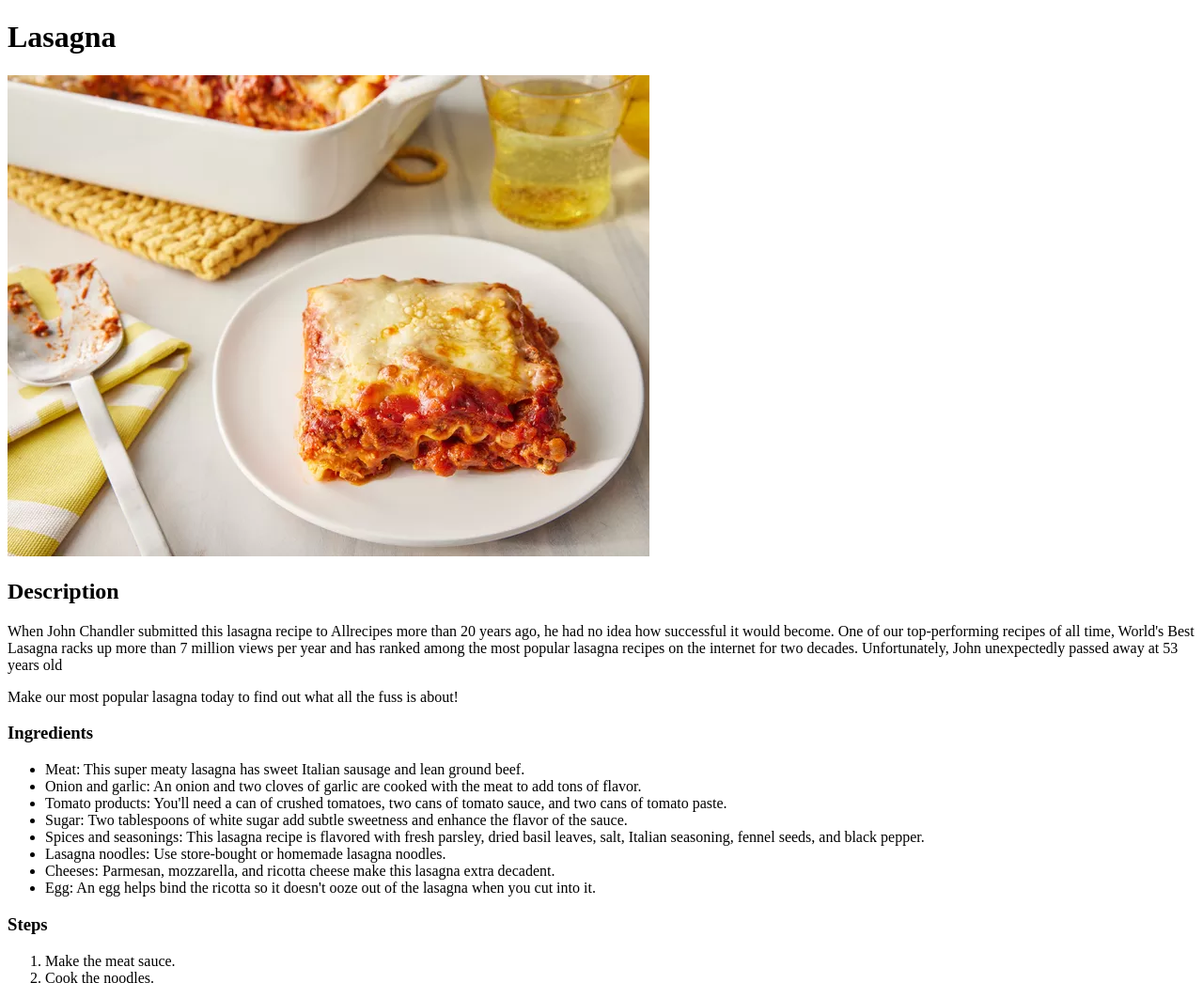
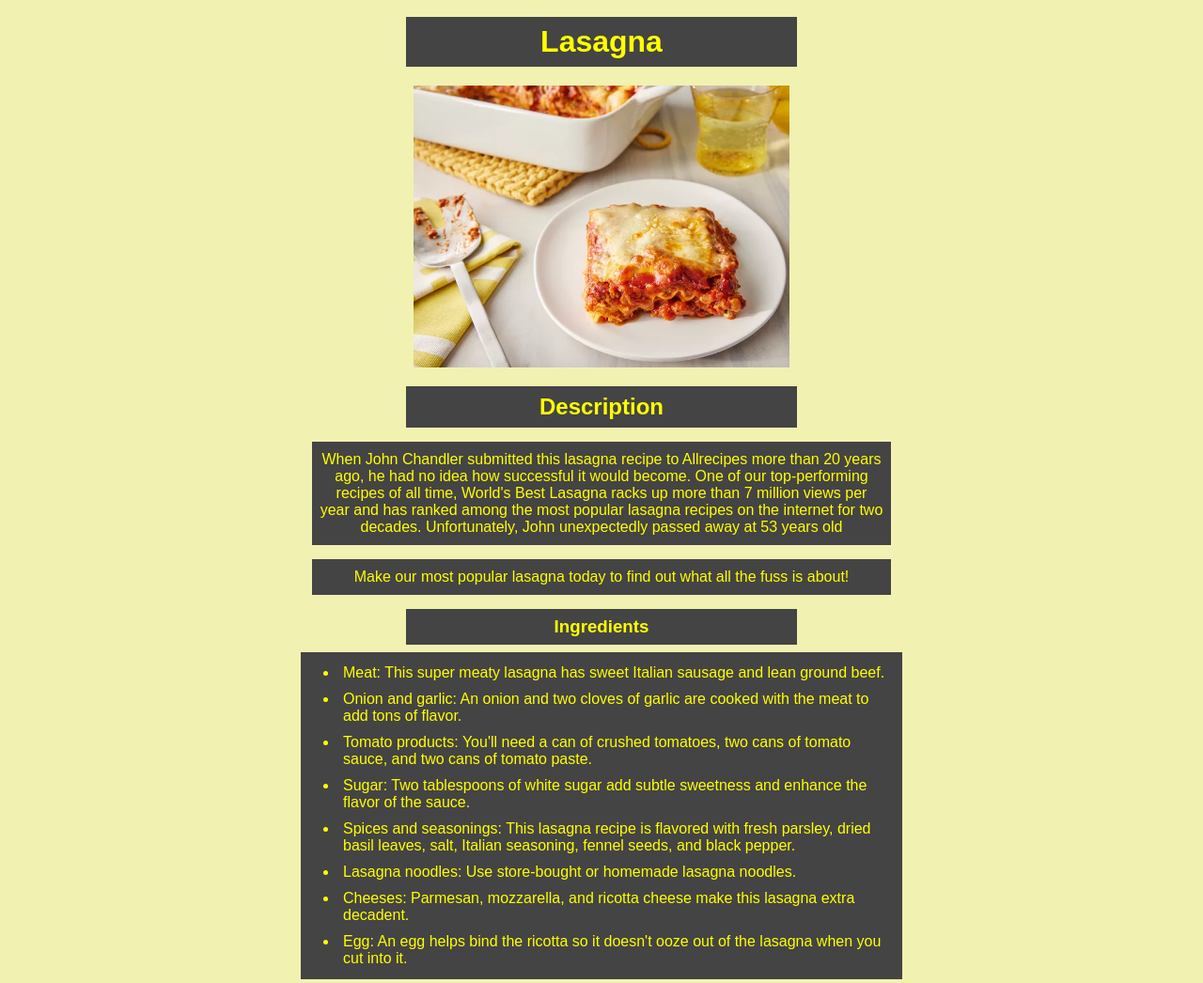
Before and after one commit to OracleTM/odin-recipes, a plain HTML site: page recipes/lasagna.html in a window 1280 px wide. Shown: the top 1046 px of the page at 94% size. Drawn offline with Linux system fonts and the light colour scheme.

Commit message:
add .css

```diff
--- a/recipes/lasagna.html
+++ b/recipes/lasagna.html
@@ -3,6 +3,7 @@
 <head>
     <meta charset="UTF-8">
     <meta name="viewport" content="width=device-width, initial-scale=1.0">
+    <link rel="stylesheet" href="stylesheet.css">
     <title>Lasagna</title>
 </head>
 <body>
--- /dev/null
+++ b/recipes/stylesheet.css
@@ -0,0 +1,71 @@
+body {
+    background-color: rgb(241, 241, 177);
+    font-family: sans-serif;
+    padding: 8px;
+}
+
+h1 {
+    color: yellow;
+    background-color: rgb(68, 68, 68);
+    text-align: center;
+    width: 400px;
+    margin: 2px auto;
+    padding: 8px;
+}
+
+img {
+    display: block;
+    width: 400px;
+    margin: 20px auto;
+}
+
+h2 {
+    color: yellow;
+    background-color: rgb(68, 68, 68);
+    text-align: center;
+    width: 400px;
+    margin: 2px auto;
+    padding: 8px;
+}
+
+h3 {
+    color: yellow;
+    background-color: rgb(68, 68, 68);
+    text-align: center;
+    width: 400px;
+    margin: 2px auto;
+    padding: 8px;
+}
+
+p {
+    color: yellow;
+    background-color: rgb(68, 68, 68);
+    text-align: center;
+    width: 600px;
+    margin: 15px auto;
+    padding: 10px 8px 10px 8px;
+}
+
+ul {
+    color: yellow;
+    background-color: rgb(68, 68, 68);;
+    width: 600px;
+    margin-top: 8px;
+    margin: 8px auto;
+    padding-top: 8px;
+    padding-bottom: 8px;
+}
+
+ol {
+    color: yellow;
+    background-color: rgb(68, 68, 68);;
+    width: 600px;
+    margin-top: 8px;
+    margin: 8px auto;
+    padding-top: 8px;
+    padding-bottom: 8px;
+}
+
+li {
+    padding: 5px;
+}
--- /dev/null
+++ b/stylesheet.css
@@ -0,0 +1,32 @@
+h1 {
+    color: cyan;
+    background-color: pink;
+    text-align: center;
+    border: 2px solid blueviolet;
+    width: 400px;
+    margin: 0 auto;
+    padding: 8px;
+}
+
+ul {
+    color: cyan;
+    background-color: pink;
+    border: 2px solid blueviolet;
+    width: 375px;
+    margin-top: 8px;
+    margin: 8px auto;
+    padding-top: 8px;
+    padding-bottom: 8px;
+}
+
+body {
+    background-color: rgb(205, 224, 194);
+    padding: 8px;
+    font-family: sans-serif;
+}
+
+li {
+    padding: 4px;
+    text-align: center;
+    margin: 0 auto;
+}
```
Also changed, not shown: index.html (+1 -0 lines), recipes/belles-hamburger-buns.html (+1 -0 lines), recipes/vintage-lemonade.html (+1 -0 lines).
